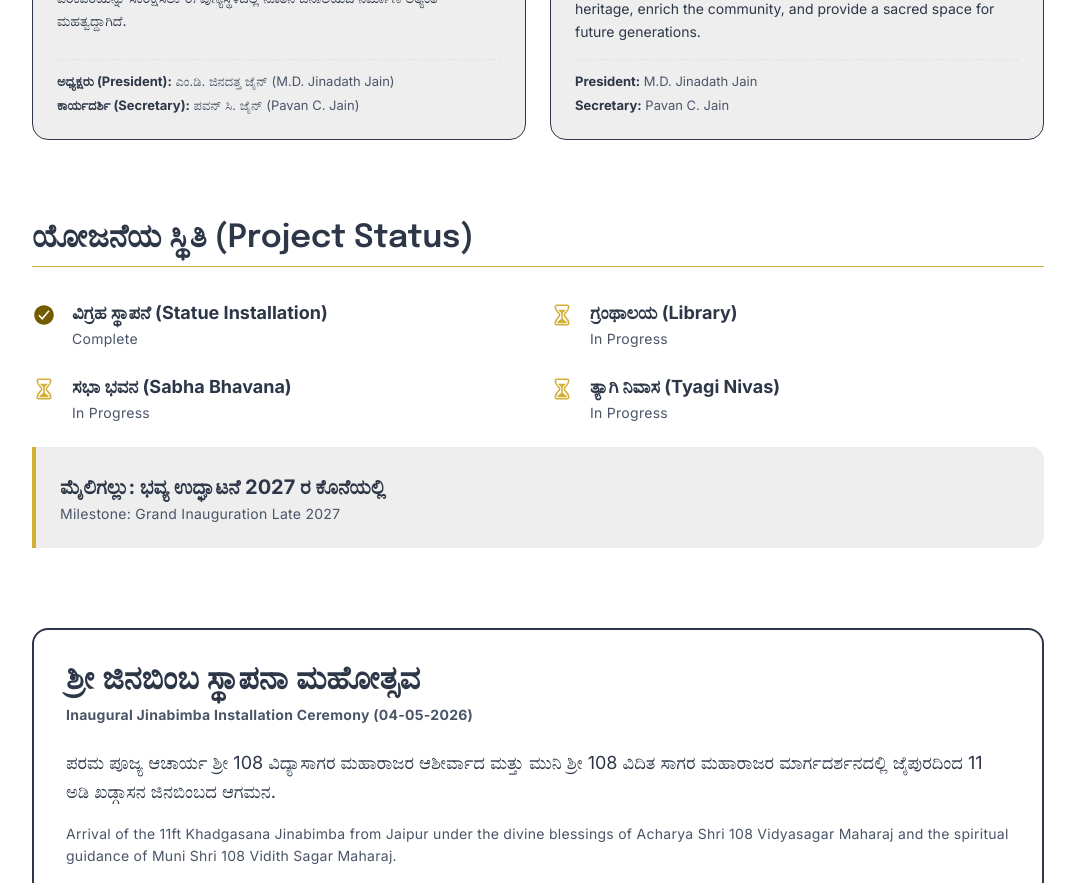
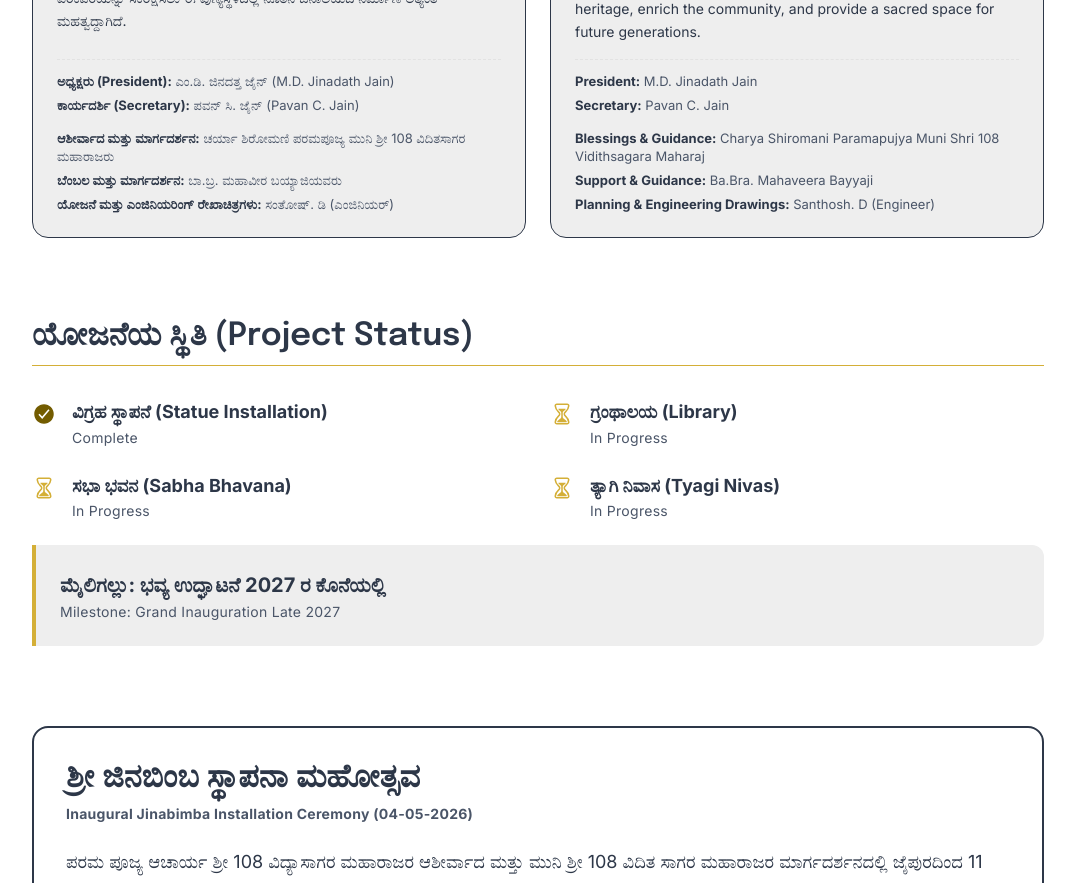
Before and after one commit to timothechauvet/sdjsac.in, a Next.js app: page / in a window 1280 px wide. Shown: the part 900-1783 px from the top of the page, without its empty margins (102-1177 px from the left). Built offline with nearby package versions, Linux system fonts and the light colour scheme.

Commit message:
:sparkles: My edit

```diff
--- a/app/page.js
+++ b/app/page.js
@@ -82,6 +82,9 @@ export default function Home() {
               <div className="committee-info">
                 <p><strong>ಅಧ್ಯಕ್ಷರು (President):</strong> ಎಂ.ಡಿ. ಜಿನದತ್ತ ಜೈನ್ (M.D. Jinadath Jain)</p>
                 <p><strong>ಕಾರ್ಯದರ್ಶಿ (Secretary):</strong> ಪವನ್ ಸಿ. ಜೈನ್ (Pavan C. Jain)</p>
+                <p style={{ marginTop: 8 }}><strong>ಆಶೀರ್ವಾದ ಮತ್ತು ಮಾರ್ಗದರ್ಶನ:</strong> ಚರ್ಯಾ ಶಿರೋಮಣಿ ಪರಮಪೂಜ್ಯ ಮುನಿ ಶ್ರೀ 108 ವಿದಿತಸಾಗರ ಮಹಾರಾಜರು</p>
+                <p><strong>ಬೆಂಬಲ ಮತ್ತು ಮಾರ್ಗದರ್ಶನ:</strong> ಬಾ.ಬ್ರ. ಮಹಾವೀರ ಬಯ್ಯಾಜಿಯವರು</p>
+                <p><strong>ಯೋಜನೆ ಮತ್ತು ಎಂಜಿನಿಯರಿಂಗ್ ರೇಖಾಚಿತ್ರಗಳು:</strong> ಸಂತೋಷ್. ಡಿ (ಎಂಜಿನಿಯರ್)</p>
               </div>
             </div>
 
@@ -93,6 +96,9 @@ export default function Home() {
               <div className="committee-info">
                 <p><strong>President:</strong> M.D. Jinadath Jain</p>
                 <p><strong>Secretary:</strong> Pavan C. Jain</p>
+                <p style={{ marginTop: 8 }}><strong>Blessings & Guidance:</strong> Charya Shiromani Paramapujya Muni Shri 108 Vidithsagara Maharaj</p>
+                <p><strong>Support & Guidance:</strong> Ba.Bra. Mahaveera Bayyaji</p>
+                <p><strong>Planning & Engineering Drawings:</strong> Santhosh. D (Engineer)</p>
               </div>
             </div>
           </div>
```
